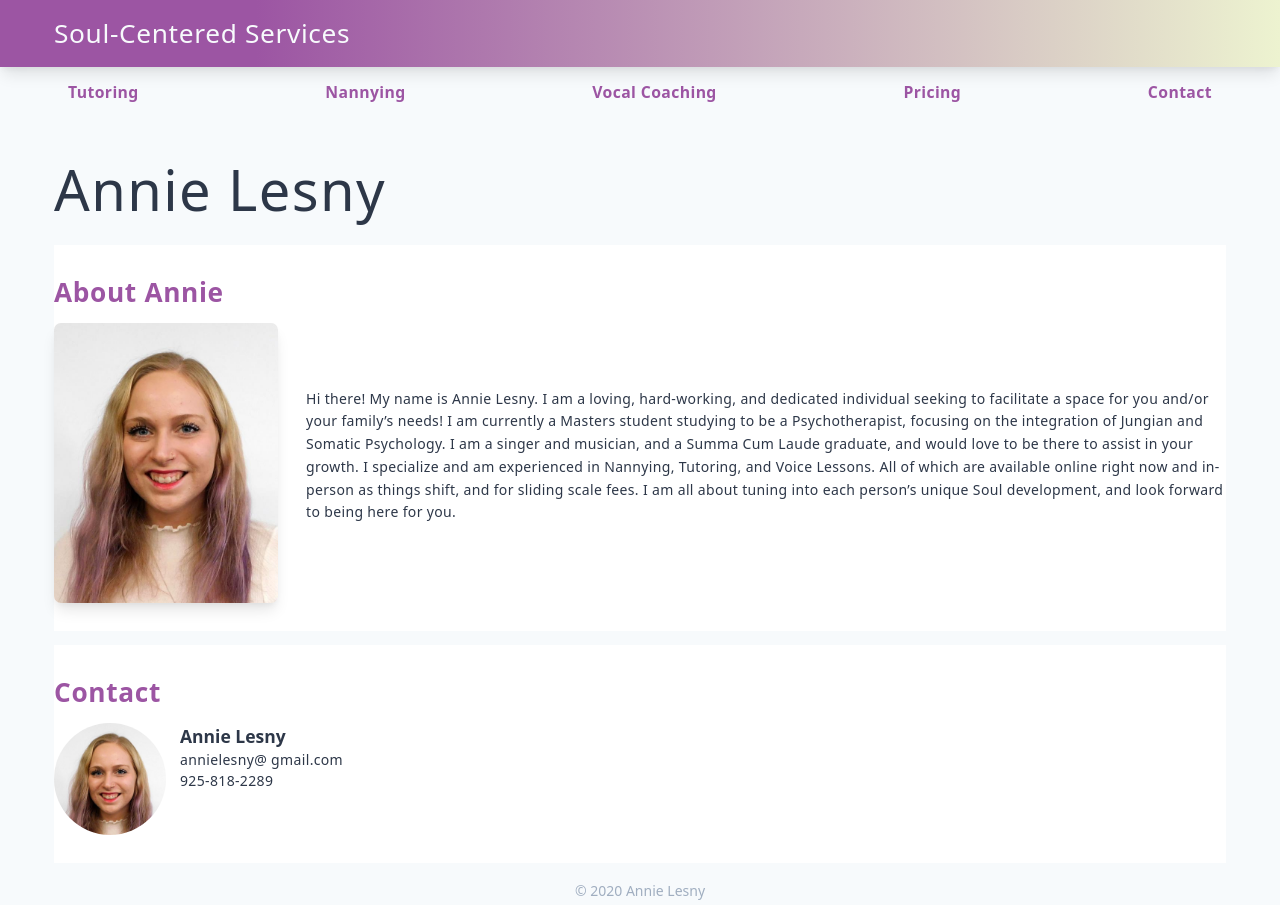
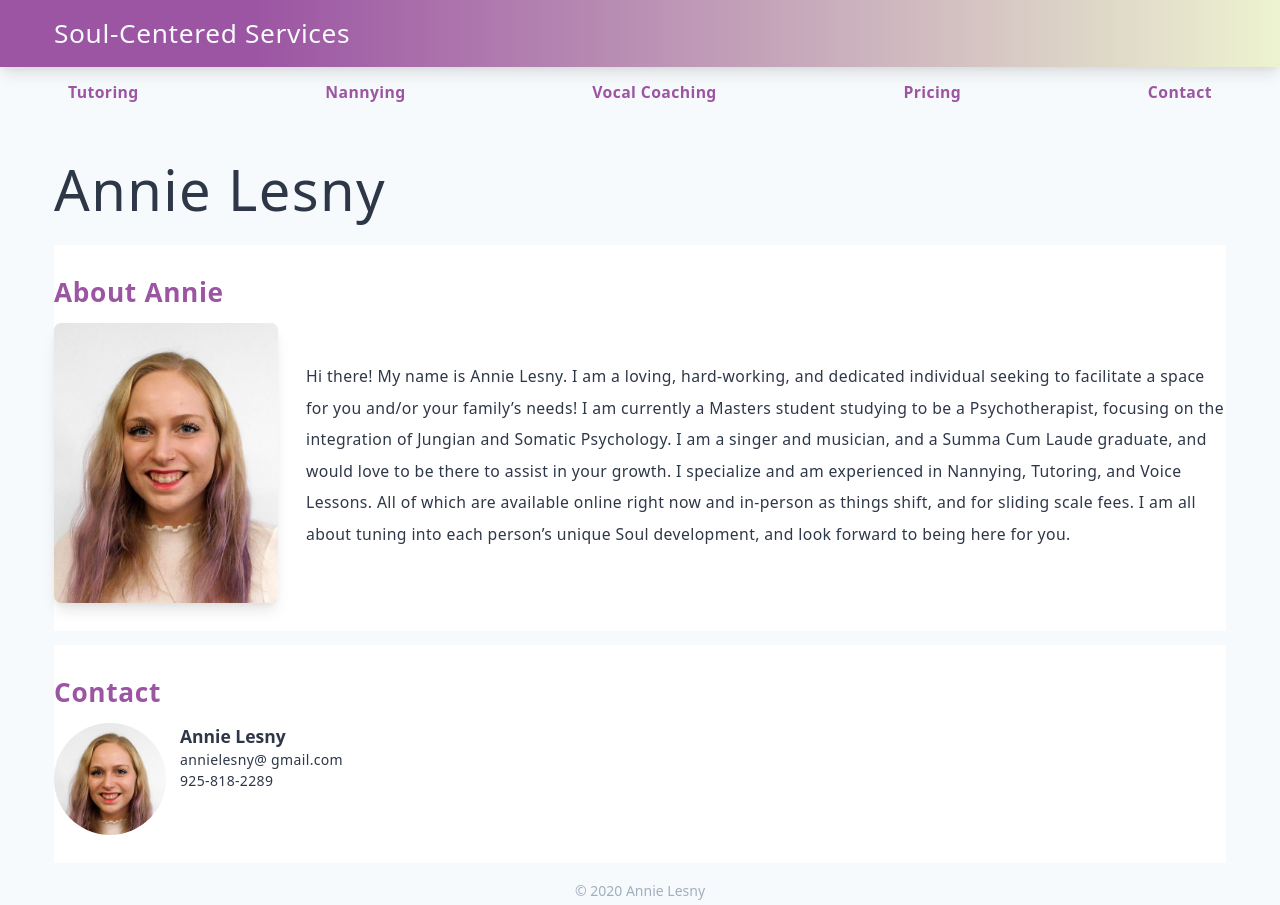
Before and after one commit to devmart10/annie-website, a Next.js app: page / in a window 1280 px wide. Built offline with nearby package versions, Linux system fonts and the light colour scheme.

Commit message:
increases size of p tags

```diff
--- a/src/css/base.css
+++ b/src/css/base.css
@@ -44,7 +44,7 @@ a:hover {
 }
 
 p {
-  @apply pb-4 leading-relaxed;
+  @apply pb-4 text-lg leading-loose;
 }
 
 h1,
```
